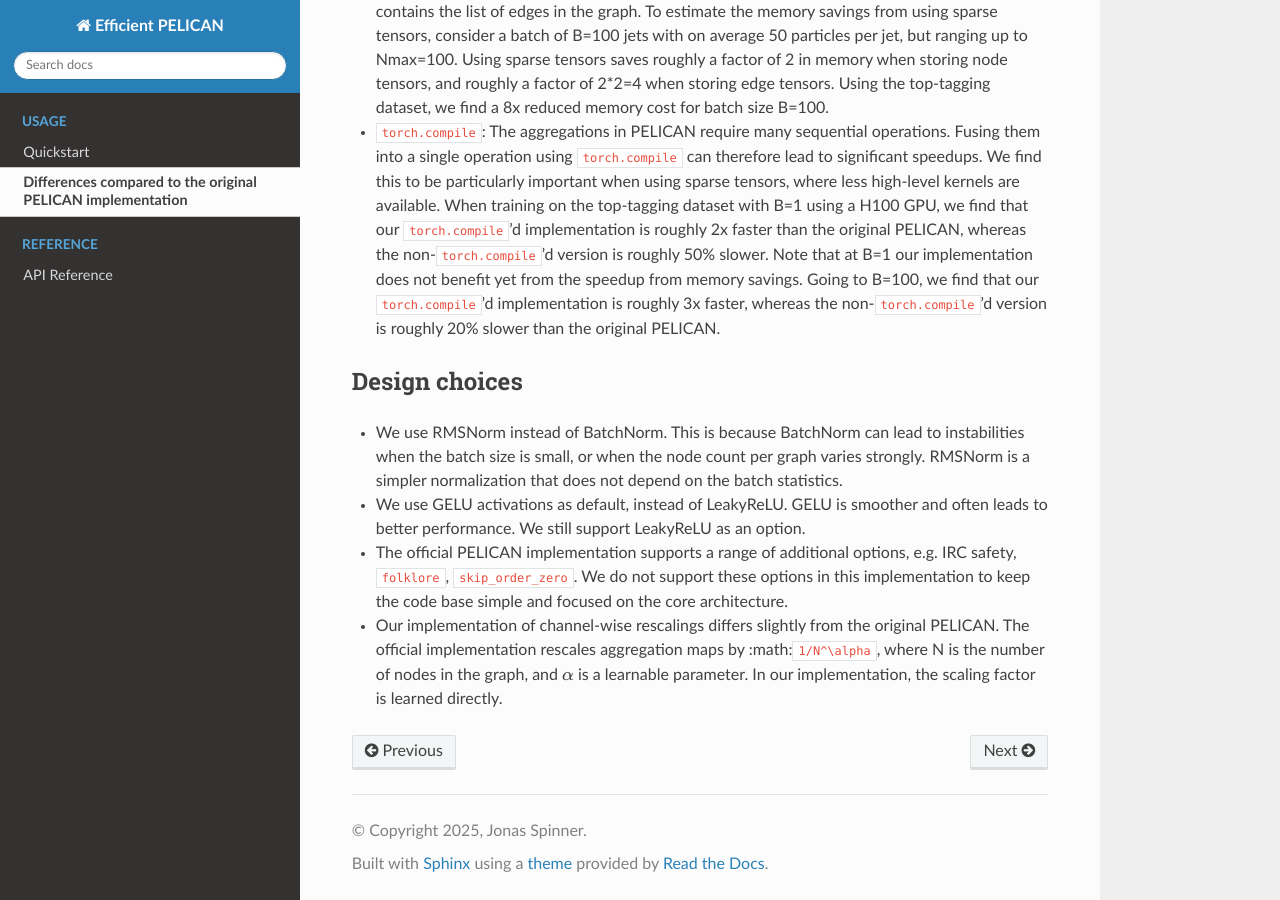
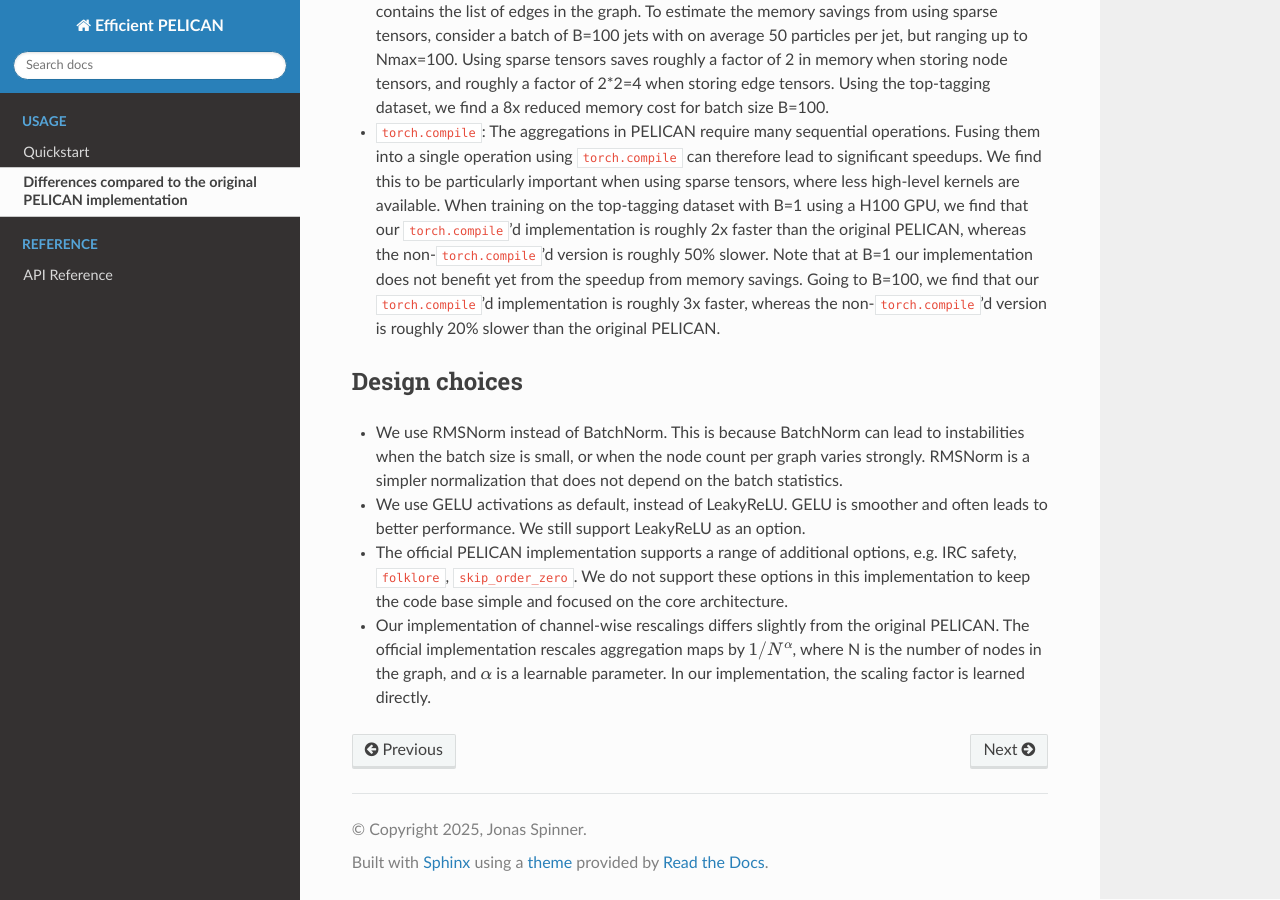
Before and after one commit to heidelberg-hepml/pelican, a Sphinx documentation site: the page built from docs/source/differences.rst, in a window 1280 px wide and 900 px high, scrolled down 616 px. Built offline with Sphinx 7.4.7 and the Read the Docs theme 3.1.0, drawn with Linux system fonts in a browser that asks for light colours.

```diff
--- a/docs/source/differences.rst
+++ b/docs/source/differences.rst
@@ -46,6 +46,6 @@ Design choices
   ``folklore``, ``skip_order_zero``. We do not support these options in this implementation
   to keep the code base simple and focused on the core architecture.
 - Our implementation of channel-wise rescalings differs slightly from the original PELICAN.
-  The official implementation rescales aggregation maps by :math:``1/N^\alpha``, where N
+  The official implementation rescales aggregation maps by :math:`1/N^\alpha`, where N
   is the number of nodes in the graph, and :math:`\alpha` is a learnable parameter.
   In our implementation, the scaling factor is learned directly.
--- a/docs/source/quickstart.rst
+++ b/docs/source/quickstart.rst
@@ -9,7 +9,7 @@ Before using the package, install it via pip:
 
 .. code-block:: bash
 
-   pip install pelican
+   pip install pelican-hep
 
 Alternatively, if you're developing locally:
 
```
Also changed, not shown: README.md (+1 -1 lines).
